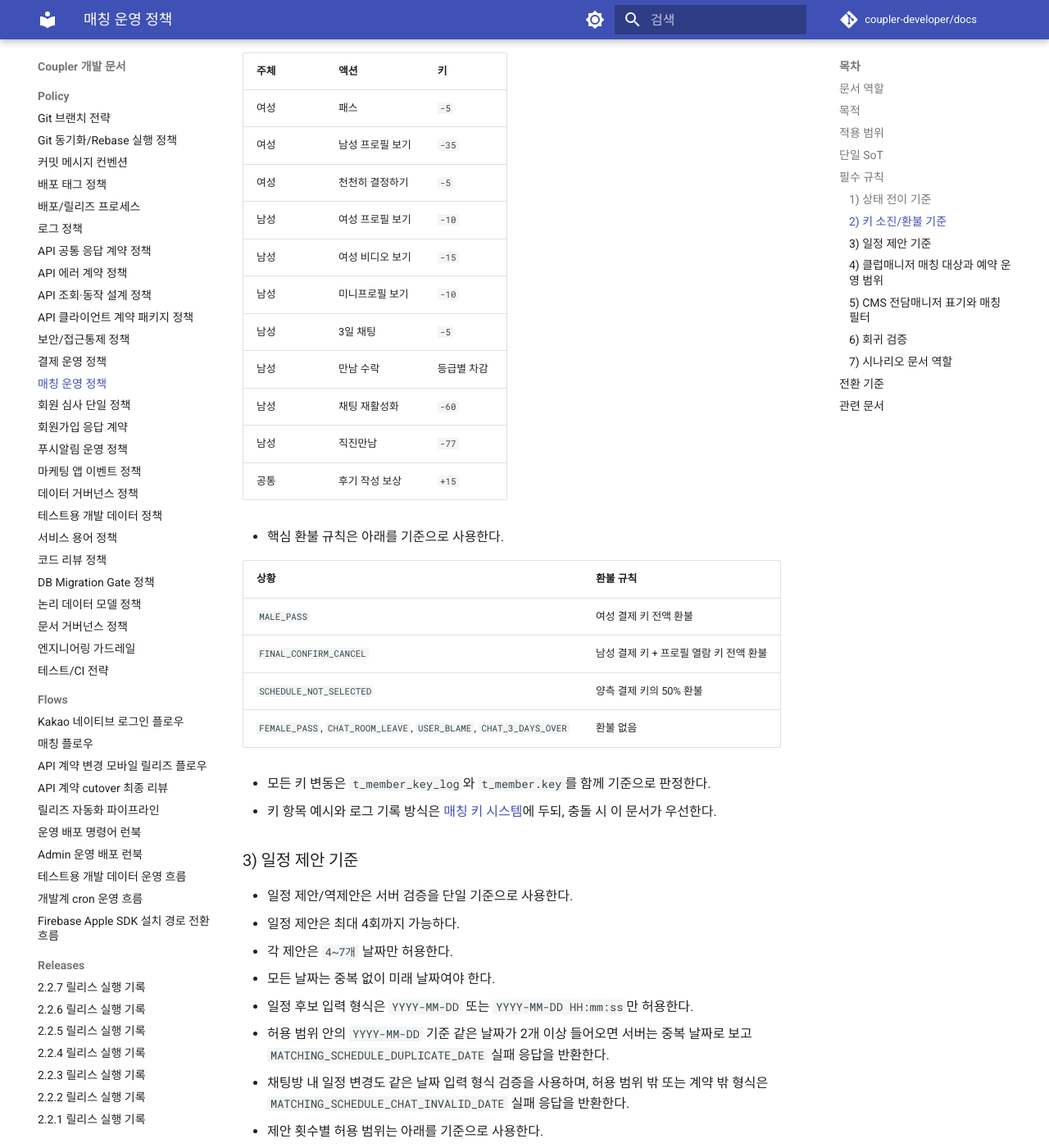
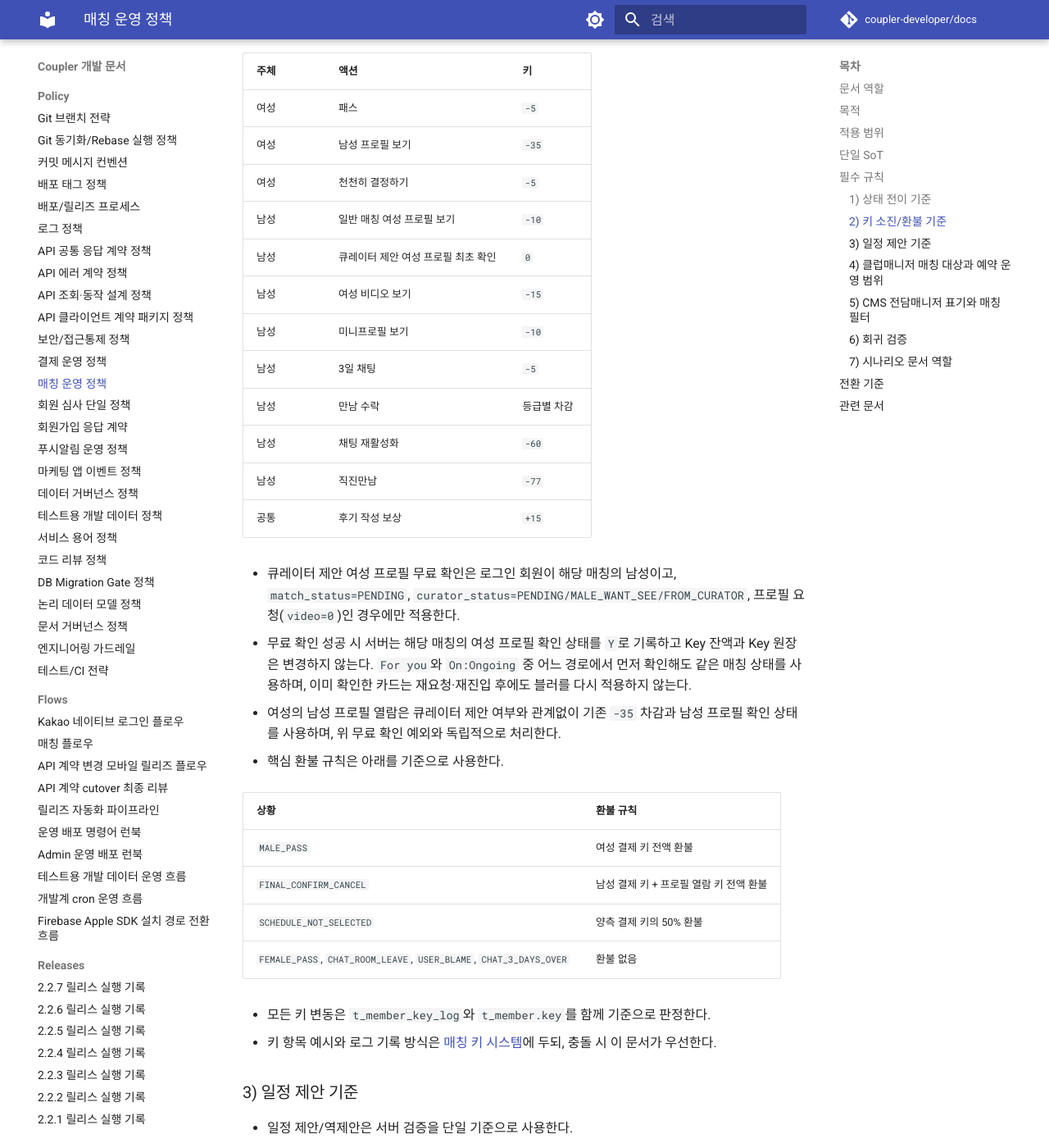
Before and after one commit to coupler-developer/docs, an MkDocs documentation site: the page built from content/policy/matching-ops-policy.md, in a window 1280 px wide and 1400 px high, scrolled down 3030 px. Shown: the whole window at 82% size. Built offline with MkDocs 1.6.1 and Material for MkDocs 9.7.7, drawn with Linux system fonts in a browser that asks for light colours; comment, search, counter and statistics services are not loaded; some of the changed text lies outside the part shown.

Commit message:
docs: 큐레이터 프로필 확인 정책 명시
Reason:
- 일반 프로필 열람 Key 규칙만으로는 큐레이터 카드의 최초 무료 확인과 성별별 상태 격리를 설명할 수 없음

Changes:
- 큐레이터 제안 여성 프로필 최초 확인의 무료 조건 추가
- 두 진입 경로의 동일 상태와 여성 유료 경로 독립 규칙 명시
- 필수 회귀 검증 범위 추가

How:
- 매칭 상태와 Key 정산의 단일 SoT인 매칭 운영 정책에 적용·비적용 조건을 함께 반영

Tests:
- yarn validate:docs 통과

```diff
--- a/content/policy/matching-ops-policy.md
+++ b/content/policy/matching-ops-policy.md
@@ -85,7 +85,8 @@
 | 여성 | 패스 | `-5` |
 | 여성 | 남성 프로필 보기 | `-35` |
 | 여성 | 천천히 결정하기 | `-5` |
-| 남성 | 여성 프로필 보기 | `-10` |
+| 남성 | 일반 매칭 여성 프로필 보기 | `-10` |
+| 남성 | 큐레이터 제안 여성 프로필 최초 확인 | `0` |
 | 남성 | 여성 비디오 보기 | `-15` |
 | 남성 | 미니프로필 보기 | `-10` |
 | 남성 | 3일 채팅 | `-5` |
@@ -93,6 +94,14 @@
 | 남성 | 채팅 재활성화 | `-60` |
 | 남성 | 직진만남 | `-77` |
 | 공통 | 후기 작성 보상 | `+15` |
+
+- 큐레이터 제안 여성 프로필 무료 확인은 로그인 회원이 해당 매칭의 남성이고, `match_status=PENDING`,
+  `curator_status=PENDING/MALE_WANT_SEE/FROM_CURATOR`, 프로필 요청(`video=0`)인 경우에만 적용한다.
+- 무료 확인 성공 시 서버는 해당 매칭의 여성 프로필 확인 상태를 `Y`로 기록하고 Key 잔액과 Key 원장은
+  변경하지 않는다. `For you`와 `On:Ongoing` 중 어느 경로에서 먼저 확인해도 같은 매칭 상태를 사용하며,
+  이미 확인한 카드는 재요청·재진입 후에도 블러를 다시 적용하지 않는다.
+- 여성의 남성 프로필 열람은 큐레이터 제안 여부와 관계없이 기존 `-35` 차감과 남성 프로필 확인 상태를
+  사용하며, 위 무료 확인 예외와 독립적으로 처리한다.
 
 - 핵심 환불 규칙은 아래를 기준으로 사용한다.
 
@@ -162,6 +171,8 @@
 - 서버 테스트는 자동 예약 생성에서 여성 전담 시작 회원, 남성 전담·공유 상대 후보, 여성 공유 시작 회원 제외, 다른 클럽·매니저 범위 제외를 검증한다.
 - 수동 매칭 테스트는 `매칭 연결`과 `큐레이터 제안`의 서로 다른 성별·배정 방향을 각각 검증한다.
 - 예약 운영 테스트는 일반 클럽매니저의 조회·삭제·즉시 발송이 생성 계정별로 격리되고, 계정별 즉시 발송 뒤에도 공통 cron 예약 상태가 유지되며, cron·슈퍼어드민 전체 발송만 공통 상태를 해제하는지 검증한다.
+- 큐레이터 프로필 확인 테스트는 남성의 최초 무료 확인과 반복 확인의 멱등성, 일반 카드의 무료 요청 거절,
+  여성의 남성 프로필 유료 열람 격리, `For you`와 `On:Ongoing` 양쪽 진입 경로의 동일 상태 반영을 검증한다.
 
 ### 7) 시나리오 문서 역할
 
```
